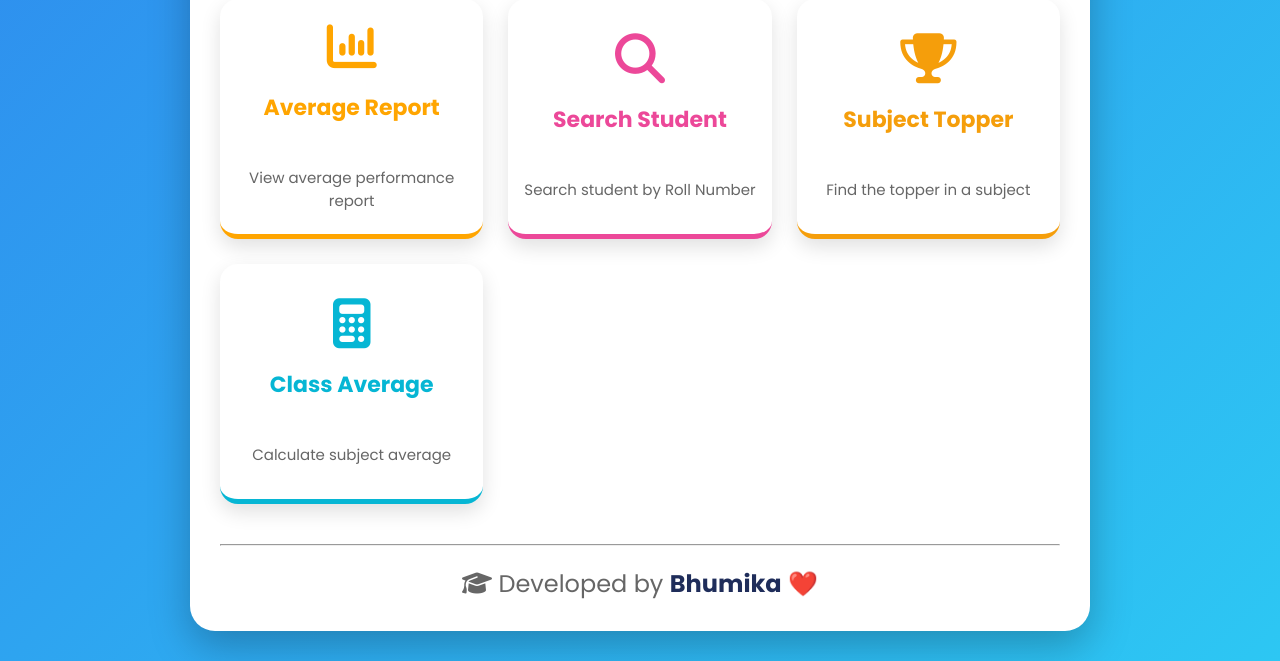
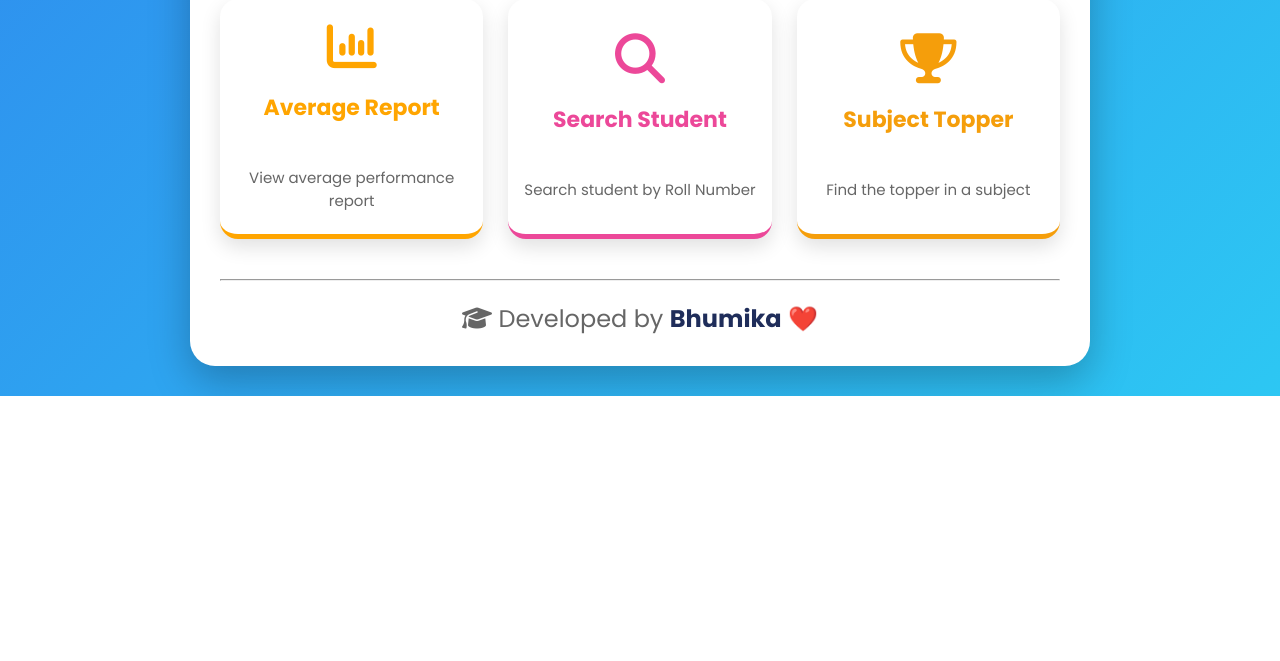
Before and after one commit to bhumikasunkara/student-performance-tracker, a Flask app: page / in a window 1280 px wide. Shown: the part 638-1299 px from the top of the page. After the commit the page ends 1034 px from the top, so only its background shows below. Run offline with Flask 3, Linux system fonts and the light colour scheme; data comes from the database, SQL or seed files in the repository.

Commit message:
Removed Class Average button

```diff
--- a/templates/average.html
+++ b/templates/average.html
@@ -16,7 +16,7 @@
 
 <div class="container">
 
-    <h1>📊 Subject Average Report</h1>
+    <h1>📊  Average Report</h1>
 
 
     <form method="POST">
--- a/templates/index.html
+++ b/templates/index.html
@@ -77,11 +77,6 @@
            <p>Find the topper in a subject</p>
         </a>
 
-        <a href="/class_average" class="card cyan">
-            <i class="fa-solid fa-calculator"></i>
-            <h2>Class Average</h2>
-            <p>Calculate subject average</p>
-        </a>
 
     </div>
 
```
